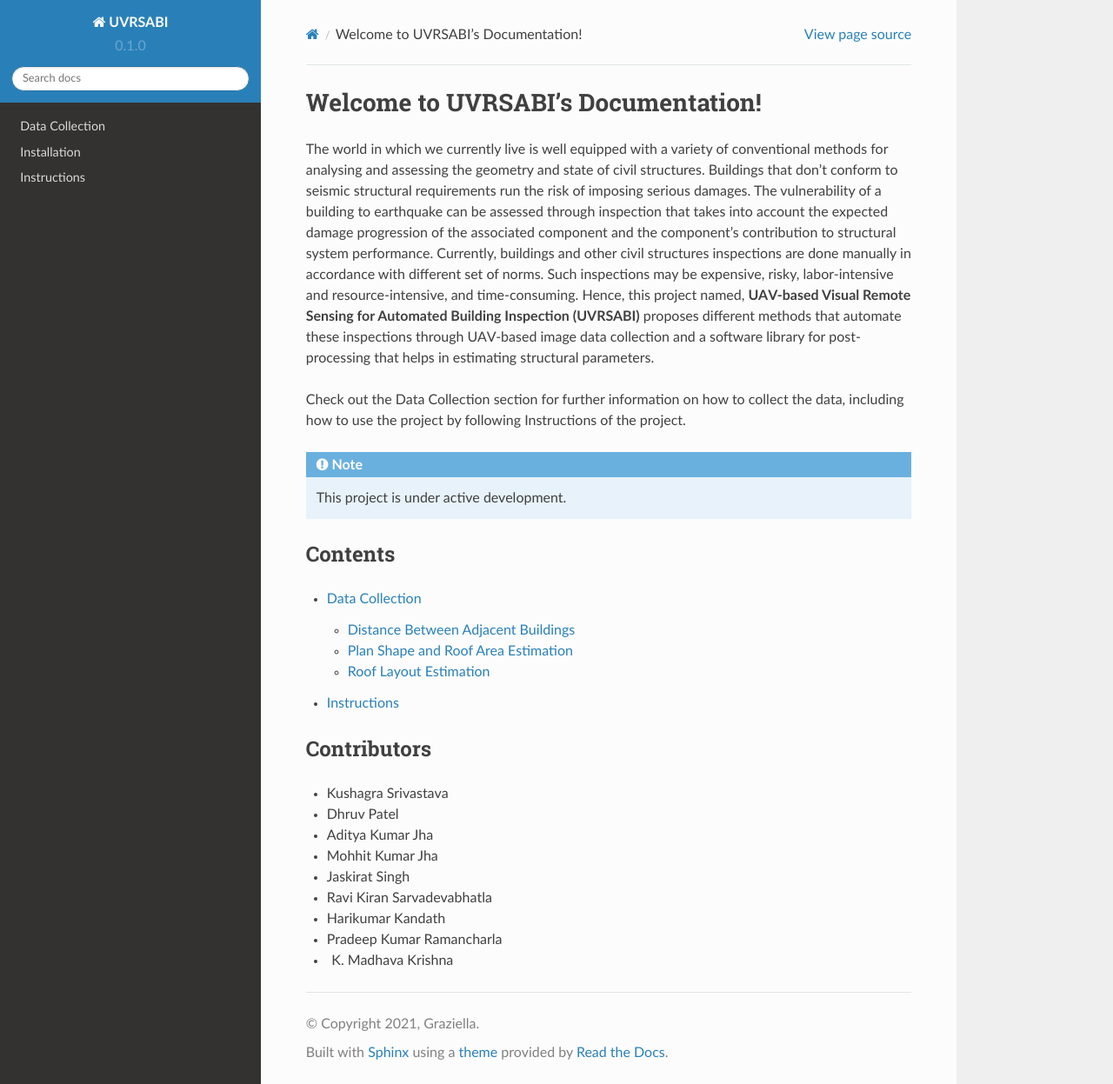
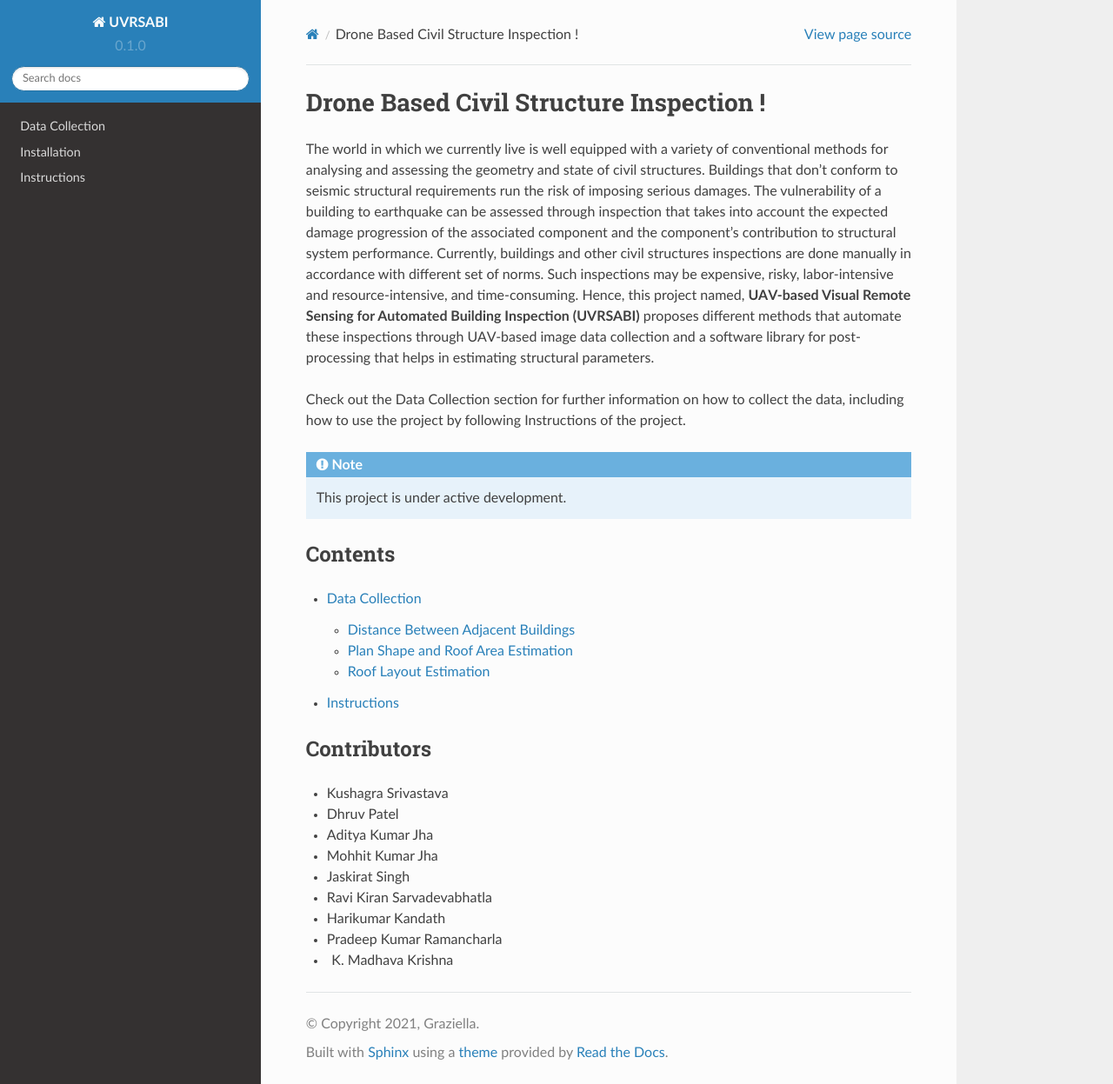
Before and after one commit to charvi-077/civil_inspection_project_docs, a Sphinx documentation site: the page built from docs/source/index.rst, in a window 1280 px wide and 1247 px high. Shown: the whole window at 87% size. Built offline with Sphinx 7.4.7 and the Read the Docs theme 2.0.0, drawn with Linux system fonts in a browser that asks for light colours.

Commit message:
updated heading
Signed-off-by: charvi-077 <charvi077@gmail.com>

```diff
--- a/docs/source/index.rst
+++ b/docs/source/index.rst
@@ -1,4 +1,4 @@
-Welcome to UVRSABI's Documentation!
+Drone Based Civil Structure Inspection !
 ===================================
 
 The world in which we currently live is well equipped with a variety of conventional methods for analysing and assessing the geometry and state of civil structures. Buildings that don't conform to seismic structural requirements run the risk of imposing serious damages. The vulnerability of a building to earthquake can be assessed through inspection that takes into account the expected damage progression of the associated component and the component’s contribution to structural system performance.
```
Also changed, not shown: docs/dataCollection.rst (+9 -0 lines).
